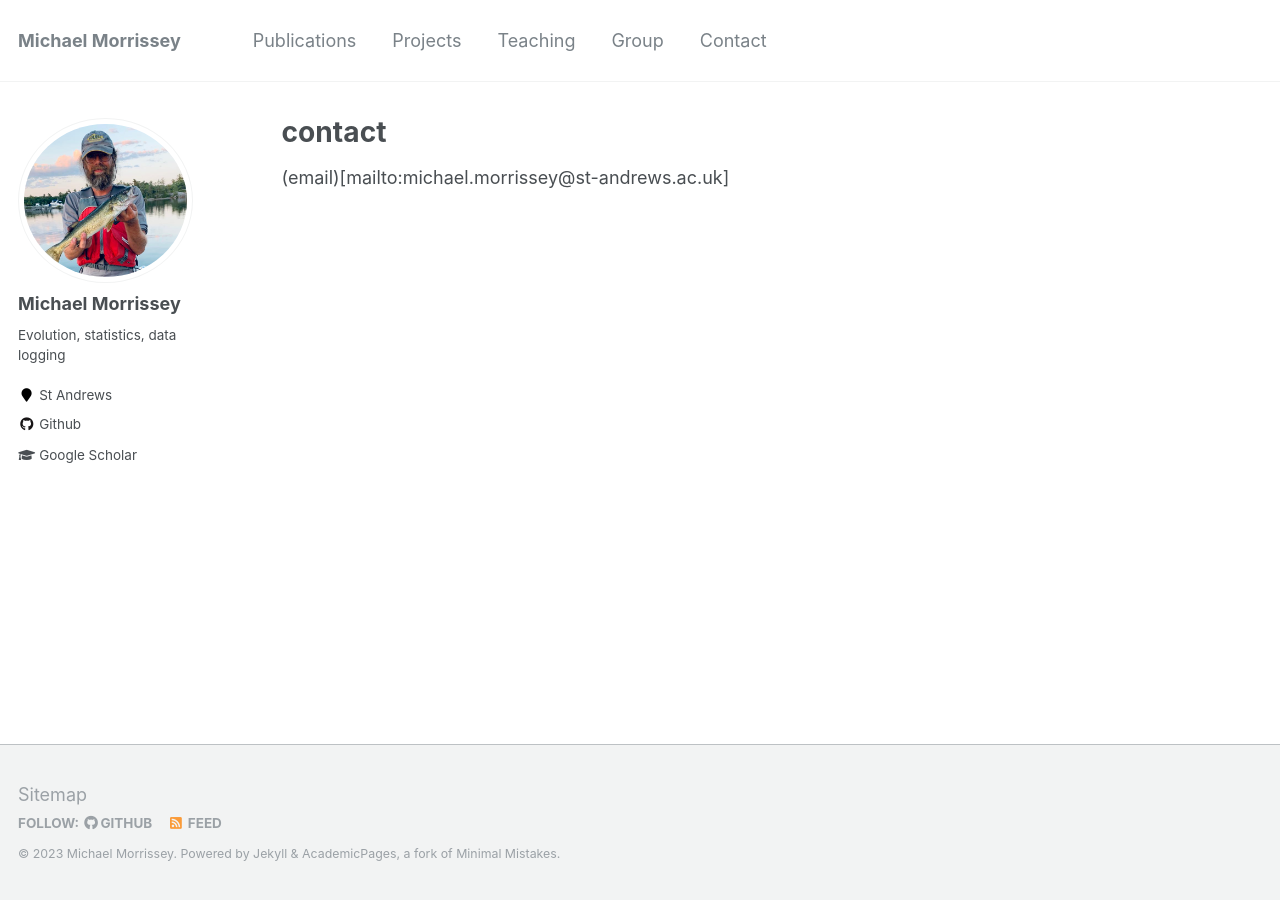
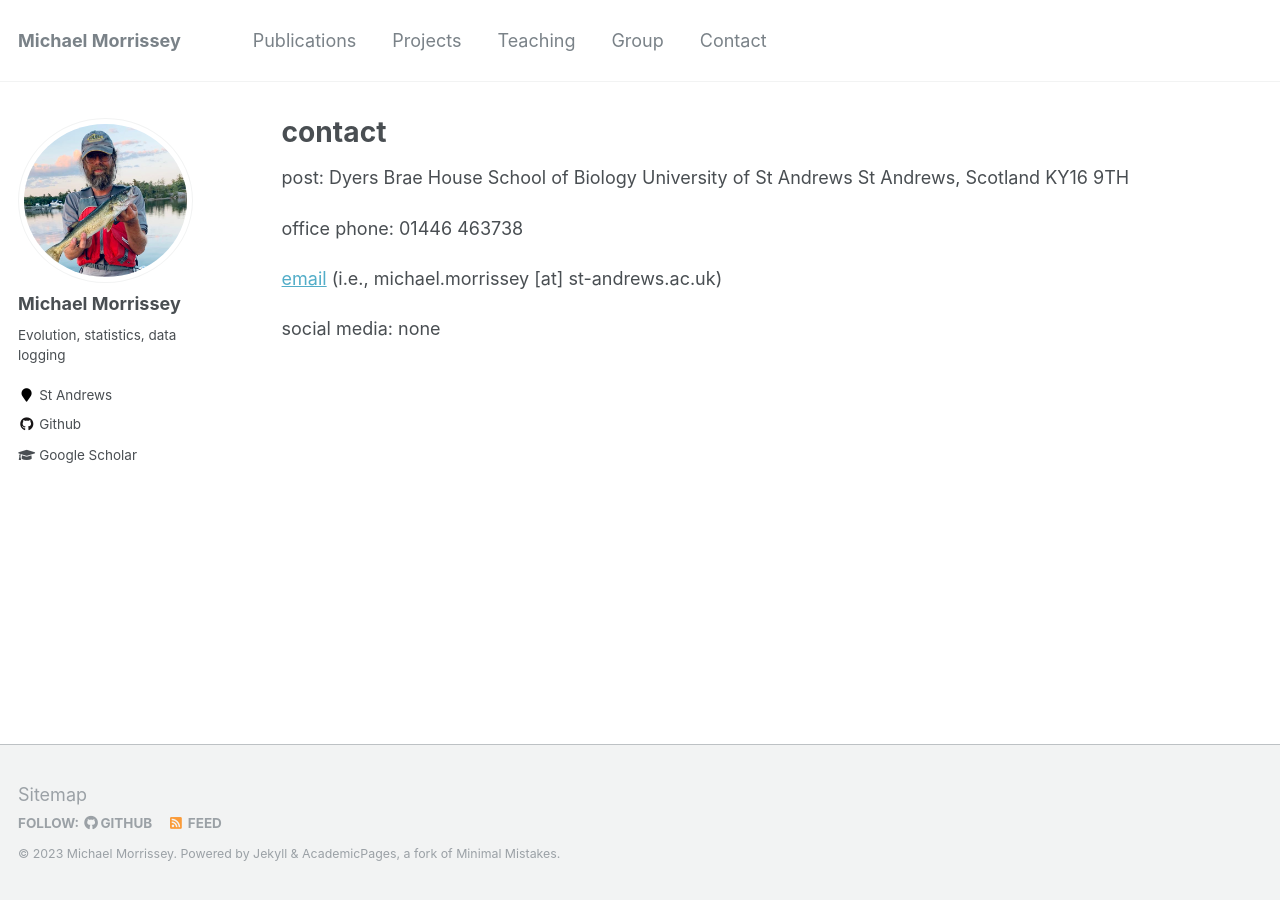
Before and after one commit to mbmorrissey/mbmorrissey.github.io, a Jekyll site: the page built from _pages/contact.md, in a window 1280 px wide. Built offline with Jekyll 4.4.1, drawn with Linux system fonts in a browser that asks for light colours.

Commit message:
Update contact.md

```diff
--- a/_pages/contact.md
+++ b/_pages/contact.md
@@ -5,5 +5,17 @@ permalink: /contact/
 author_profile: true
 ---
 
+post:
+Dyers Brae House
+School of Biology
+University of St Andrews
+St Andrews, Scotland
+KY16 9TH
 
-(email)[mailto:michael.morrissey@st-andrews.ac.uk]
+office phone:
+01446 463738
+
+[email](mailto:michael.morrissey@st-andrews.ac.uk) (i.e., michael.morrissey [at] st-andrews.ac.uk)
+
+social media:
+none
```
